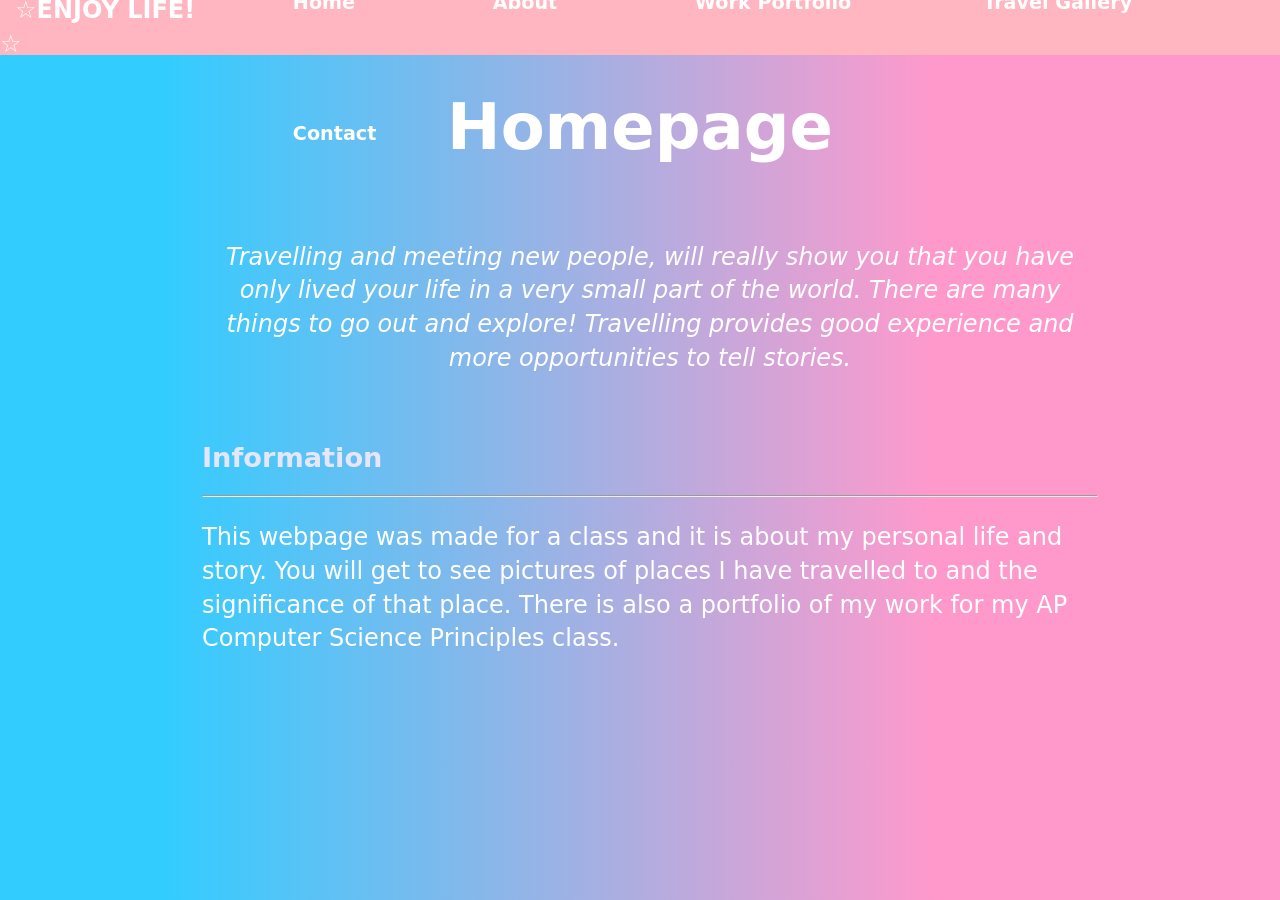
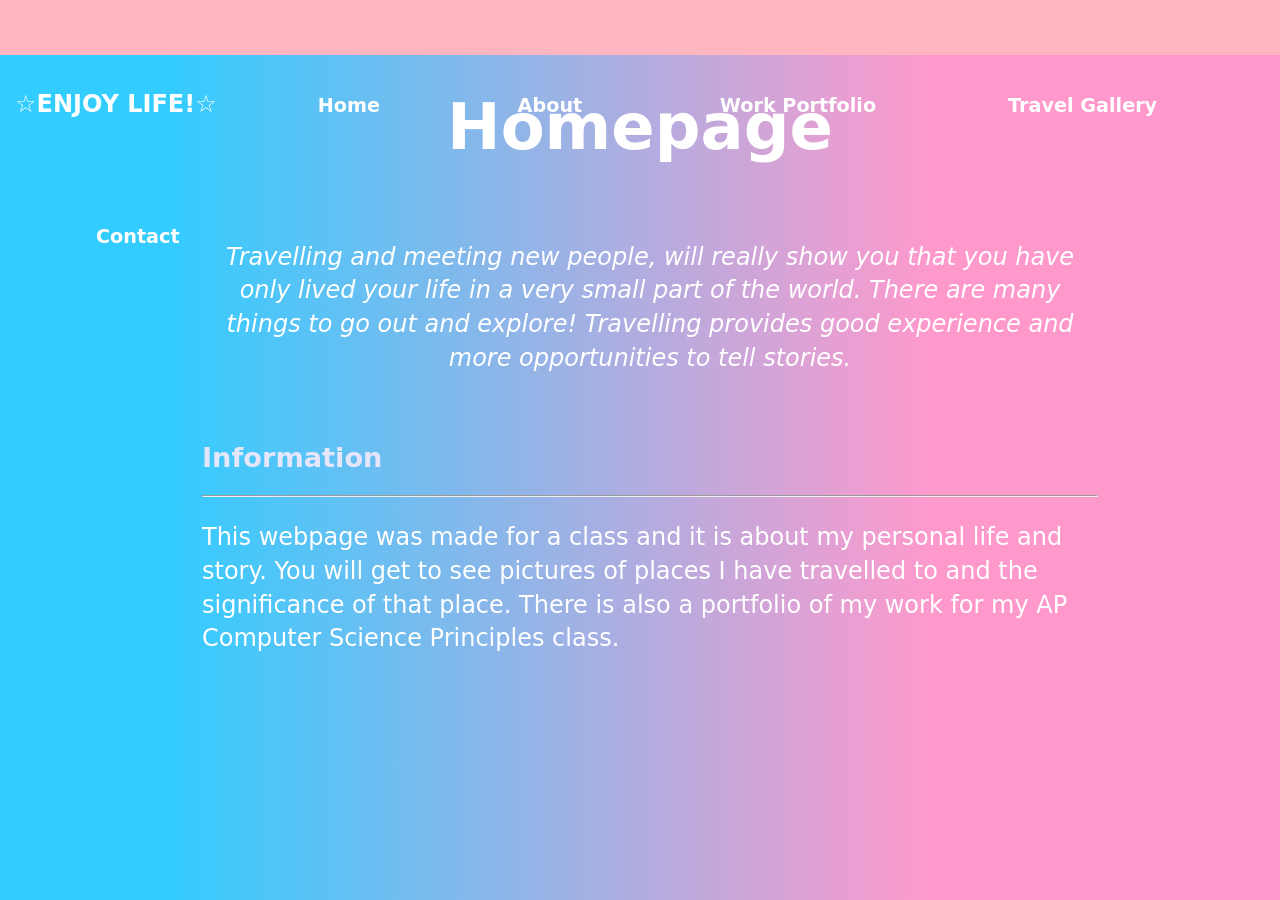
Before and after one commit to CNakano7/CNakano7.github.io, a Jekyll site: the page index.html, which Jekyll copies as it is, in a window 1280 px wide. Built offline with Jekyll 4.4.1, drawn with Linux system fonts in a browser that asks for light colours.

Commit message:
Update main.css

```diff
--- a/css/main.css
+++ b/css/main.css
@@ -52,7 +52,7 @@
   margin: 10px;
   border: 1px solid #ccc;
   float: left;
-  width: 500px;
+  width: 200px;
 }
 
 div.gallery:hover {
@@ -67,6 +67,7 @@
 div.desc {
   padding: 15px;
   text-align: center;
+  color: white;
 }
 
 li a, .dropbtn {
@@ -107,6 +108,7 @@
 .dropdown:hover .dropdown-content {
   display: block;
 }
+
 header {
     background-color: lightpink;
     position: fixed;
@@ -114,7 +116,6 @@
     left: 0;
     right: 0;
     height: 55px;
-    display: flex;
     align-items: center;
 }
 header * {
```
